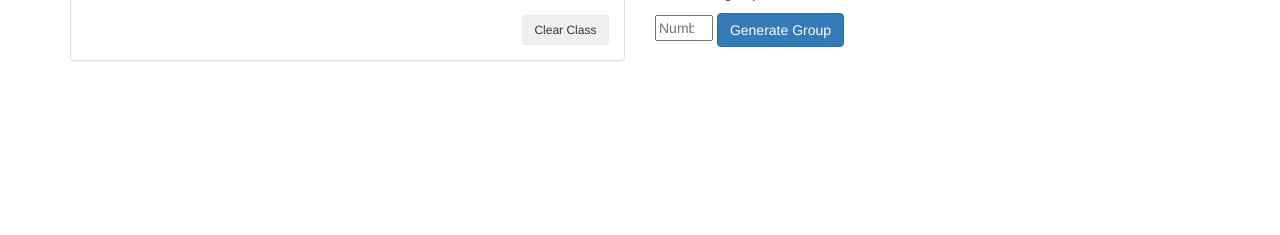
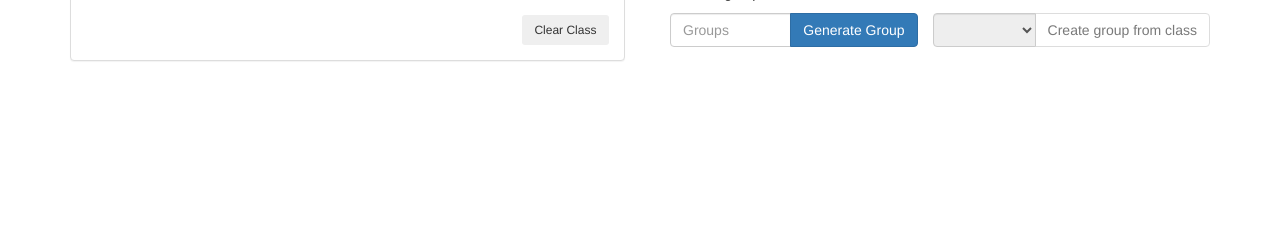
Before and after one commit to Snailed/group-generator, a Django app: page /group/ in a window 1280 px wide. Shown: the part 293-528 px from the top of the page. Run offline with Django 3.2, Linux system fonts and the light colour scheme; lists and menus that the app fills with data are empty; some libraries are stand-ins or nearby versions.

Commit message:
Added a button to make groups from classes

```diff
--- a/gruppeapp/templates/gruppeapp/myclasses.html
+++ b/gruppeapp/templates/gruppeapp/myclasses.html
@@ -21,7 +21,7 @@
     {%for class in classes %}
     <a class="list-group-item {% if class == currentclass %}active{%endif%}" href="{% url 'gruppeapp:myclasses' currentclass=class.pk %}">
       <h4 class="list-group-item-heading">{{class.navn}} <span class="badge pull-right">Students: {{class.elev_set.all|length}}</h4>
-      <p class="list-group-item-text">{{clasgit s.description}}</p>
+      <p class="list-group-item-text">{{class.description}}</p>
     </a>
     {% endfor %}
   </div>
--- a/gruppeapp/templates/gruppeapp/welcome.html
+++ b/gruppeapp/templates/gruppeapp/welcome.html
@@ -68,8 +68,36 @@
         <input type='hidden' id="studentcounter" name="studentcounter" value=0>
 
         <!-- Input that contains how many groups -->
-        <input type='number' min="1" max="20" name="numberofgroupsinput" placeholder="Number of groups" required="True">
-        <button class="btn btn-primary" type="submit">Generate Group</button>
+        <div class="form-group col-md-8 col-lg-6 col-sm-10">
+          <div class="input-group">
+            <input class="form-control" type='number' min="1" max="20" name="numberofgroupsinput" placeholder="Groups" required="True">
+            <div class="input-group-btn">
+              <button class="btn btn-primary" type="submit">Generate Group</button>
+            </div>
+          </div>
+        </div>
+
+      </form>
+
+
+      <form id="creategroupfromclass" action="{%url 'gruppeapp:creategroupfromclass' %}" method="post">
+        {%csrf_token%}
+        <div class="form-group">
+          <div class="input-group">
+            <select required="True" form="creategroupfromclass" {%if not user.is_authenticated %}disabled="True"{%endif%} class="form-control">
+              {% if classes is not None %}
+              {% for class in classes %}
+                <option value="{{class.id}}">{{class.navn}}</option>
+              {%endfor%}
+              {%endif%}
+            </select>
+              <span class="input-group-btn">
+                <button class="btn btn-default" type="submit" {%if not user.is_authenticated %}disabled="True"{%endif%}>
+                  Create group from class
+                </button>
+              </span>
+            </div>
+        </div>
       </form>
 
 
--- a/gruppeapp/urls.py
+++ b/gruppeapp/urls.py
@@ -7,6 +7,7 @@ app_name='gruppeapp'
 urlpatterns = [
 
     url(r'^viewgroup/(?P<linkhash>[0-9a-z]{32})$', views.viewgroup, name='viewgroup'),
+    url(r'^creategroupfromclass/$', views.Creategroupfromclass.as_view(), name="creategroupfromclass"),
     url(r'^creategroup/$', views.Creategroup.as_view(), name="creategroup"),
     url(r'^register/$', views.SignUpView.as_view(), name="register"),
     url(r'^login/$', views.LoginView.as_view(), name="login"),
--- a/gruppeapp/views.py
+++ b/gruppeapp/views.py
@@ -9,8 +9,8 @@ from django.contrib.auth import authenticate, login
 from django.contrib.auth.forms import AuthenticationForm
 from django.contrib.auth.password_validation import validate_password, password_validators_help_texts
 from django.core.exceptions import ValidationError
-from models import Gruppe, GruppeElev, Klasse, Elev
-from forms import UserForm, LoginForm
+from .models import Gruppe, GruppeElev, Klasse, Elev
+from .forms import UserForm, LoginForm
 import uuid
 import operator
 # Create your views here.
@@ -20,7 +20,10 @@ def makegroup(request):
     loginform = LoginForm(None)
     error = False
     errormessage = ""
-    context = {"error": error, "errormessage": errormessage, "loginform": loginform}
+    classes = None
+    if request.user.is_authenticated:
+        classes = Klasse.objects.filter(user=request.user)
+    context = {"error": error, "errormessage": errormessage, "loginform": loginform, "classes":classes}
     return render(request, "gruppeapp/welcome.html", context)
 
 #Here, users can view the newly generated group!
@@ -32,7 +35,7 @@ class Creategroup(View):
         numberofgroups = int(request.POST["numberofgroupsinput"])
         for i in range(0,int(studentCounter)+1):
             try:
-                currentStudent = unicode(request.POST["student"+str(i)])
+                currentStudent = request.POST["student"+str(i)]
             except MultiValueDictKeyError:
                 error = True
                 errormessage = "No students added"
@@ -59,13 +62,20 @@ class Creategroup(View):
     def get(self,request):
         raise Http404("Page not found")
 
+class Creategroupfromclass(View):
+    def get(self,request):
+        pass
+    def post(self,request):
+        pass
+
+
 def viewgroup(request, linkhash):
     loginform = LoginForm(None)
 
     gruppe = Gruppe.objects.get(link=linkhash)
     students = []
     for student in GruppeElev.objects.filter(gruppe=gruppe):
-        students.append(unicode(student))
+        students.append(student)
 
     context = {
     "students": students,
@@ -172,7 +182,7 @@ class MyClassesView(View):
     def get(self, request, currentclass=0):
         if request.user.is_authenticated:
             classes = Klasse.objects.filter(user=request.user)
-            print("Thing!"+str(classes.first().id))
+           # print("Thing!"+str(classes.first().id))
             print("Currentclass="+str(currentclass))
             if currentclass is not 0:
                 classfromquery = classes.filter(pk=currentclass).first()
@@ -182,5 +192,5 @@ class MyClassesView(View):
             context = {"classes": classes, "loginform": LoginForm(None), "currentclass": classfromquery}
             return render(request, self.template_name, context)
         else:
-            context = {"loginerror": True}
+            context = {"loginerror": True, "loginform":LoginForm(None)}
             return render(request, self.template_name, context)
```
